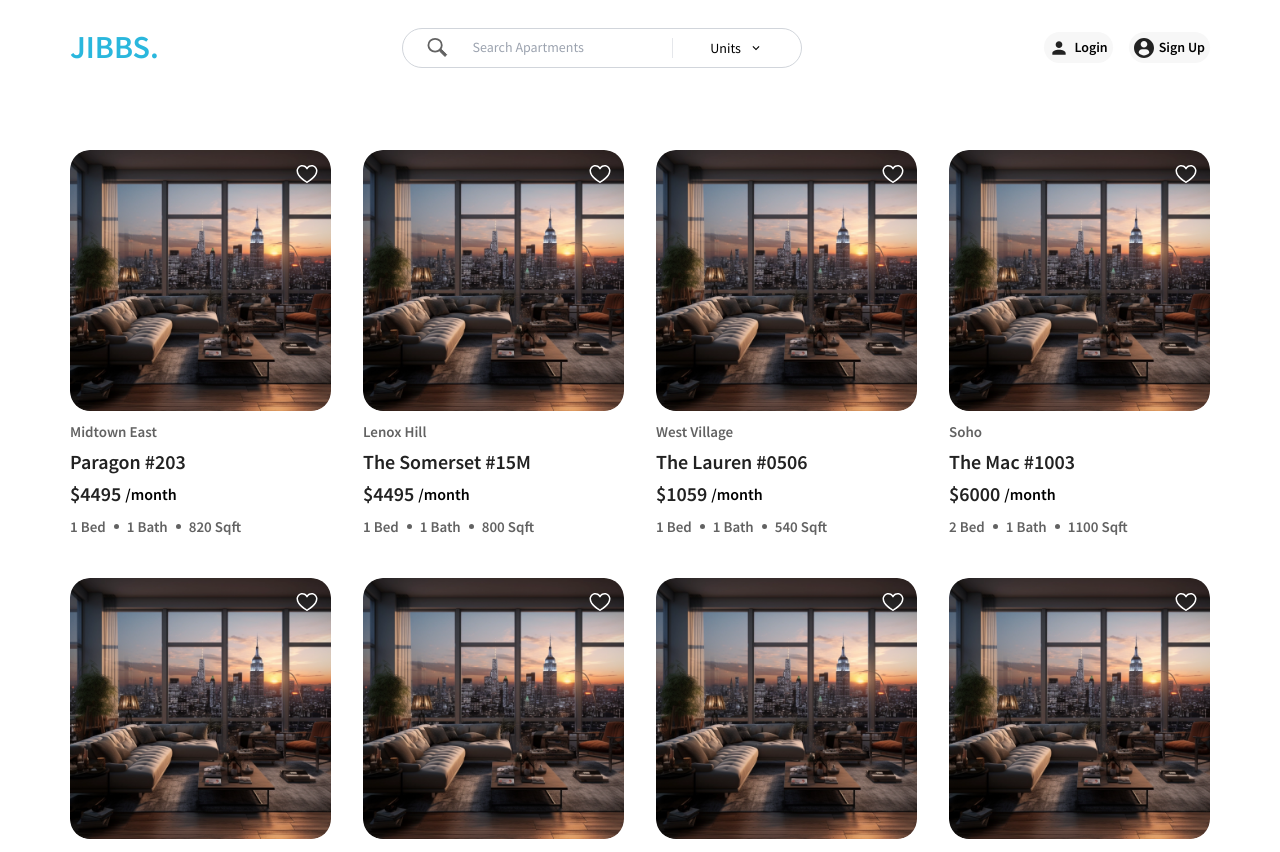
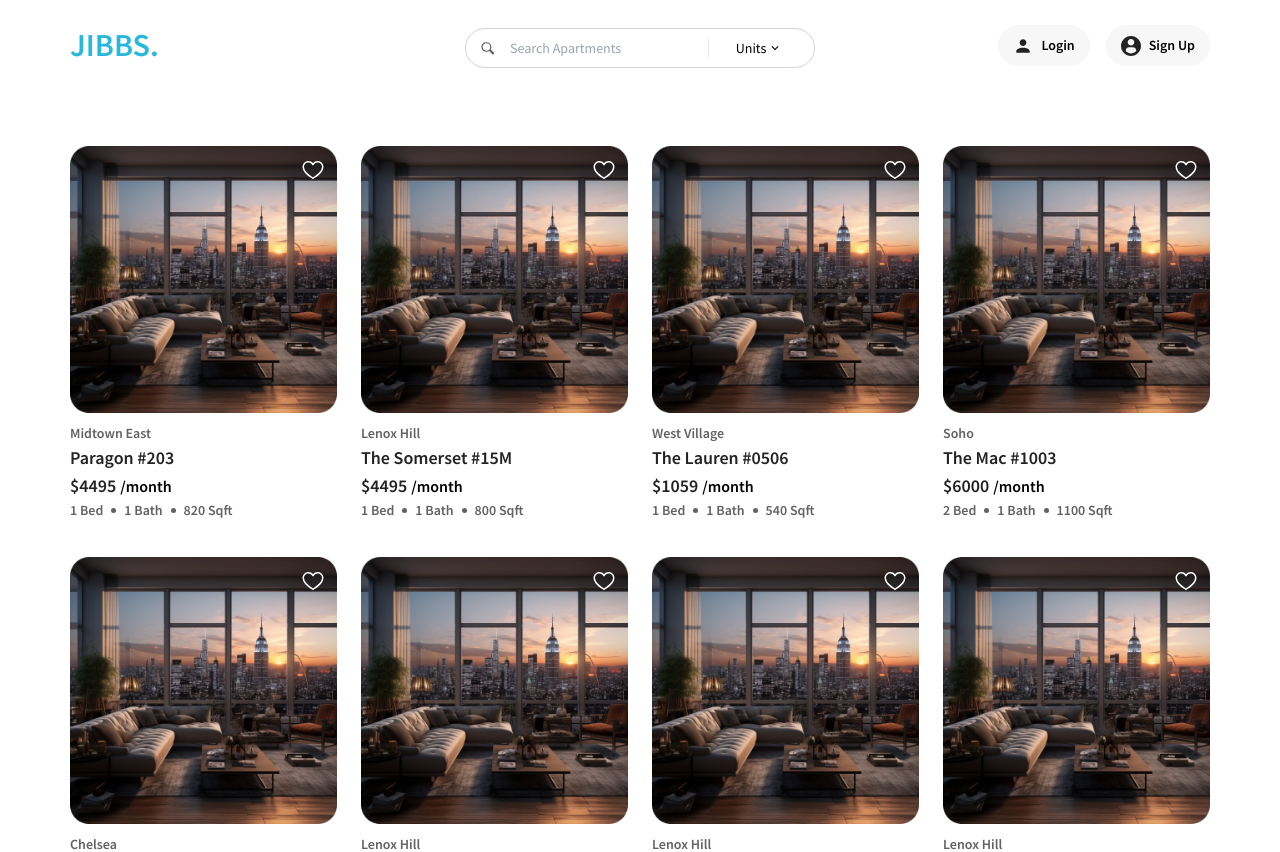
Before and after one commit to shariful10/jiibs, a Next.js app: page / in a window 1280 px wide. Shown: the top 852 px of the page. Built offline with nearby package versions, Linux system fonts and the light colour scheme.

Commit message:
header issue fixed

```diff
--- a/src/Components/Regular/ApartmentCard/ApartmentCard.jsx
+++ b/src/Components/Regular/ApartmentCard/ApartmentCard.jsx
@@ -1,11 +1,11 @@
 "use client";
 
+import AddWishlist from "@/Components/wishlist/AddWishlist";
+import Context from "@/Context/Context";
+import theSun from "@/assets/images/apartment/the-sun.png";
 import heartButton from "@/assets/images/heart-button.svg";
 import Image from "next/image";
-import theSun from "@/assets/images/apartment/the-sun.png";
-import Context from "@/Context/Context";
 import { useContext } from "react";
-import AddWishlist from "@/Components/wishlist/AddWishlist";
 import { ADD_WISHLIST } from "../Utils/constant";
 
 const ApartmentCard = ({ apartment = {} }) => {
@@ -30,7 +30,8 @@ const ApartmentCard = ({ apartment = {} }) => {
   return (
     <div className="col-span-1 cursor-pointer group">
       <div className="flex flex-col w-full">
-        <div className="aspect-square w-full relative overflow-hidden rounded-[20px]">
+        {/* image view */}
+        <div className="aspect-square w-full relative overflow-hidden rounded-[15px]">
           <Image
             className="object-cover h-full w-full group-hover:scale-110 duration-300"
             src={theSun}
@@ -50,19 +51,22 @@ const ApartmentCard = ({ apartment = {} }) => {
             <Image src={heartButton} alt="Heart button" />
           </div>
         </div>
-        <p className="text-[15px] text-[#626262] font-semibold mt-[10px]">
+
+        {/* content */}
+        <div className="space-y-[0px] mt-2.5">
+          <p className="text-[14px] text-[#626262] font-semibold">
             {apartment?.location}
           </p>
-        <h4 className="text-blackText font-semibold text-xl my-1">
+          <h4 className="text-blackText font-semibold text-lg">
             {apartment?.title}
           </h4>
           <div className="flex flex-row items-center gap-1">
-          <p className="text-blackText font-semibold text-xl">
+            <p className="text-blackText font-semibold text-lg">
               ${apartment?.price}
             </p>
-          <p className="font-semibold">/month</p>
+            <p className="font-semibold text-base">/month</p>
           </div>
-        <div className="flex items-center gap-2 text-[15px] font-semibold text-darkGray mt-2">
+          <div className="flex items-center gap-2 text-[14px] font-semibold text-darkGray mt-2">
             <p>{apartment?.bed} Bed</p>
             <span className="w-[5px] h-[5px] bg-darkGray rounded-full" />
             <p>{apartment?.bath} Bath</p>
@@ -71,6 +75,7 @@ const ApartmentCard = ({ apartment = {} }) => {
           </div>
         </div>
       </div>
+    </div>
   );
 };
 
--- a/src/Components/Regular/Inputs/InputSearch.jsx
+++ b/src/Components/Regular/Inputs/InputSearch.jsx
@@ -42,27 +42,28 @@ export default function InputSearch({ setResult = {}, setOpenDropDown }) {
 
   return (
     <>
-      <div className="flex-none gap-2  w-full max-w-[400px]">
-        <div className="m-auto flex flex-row items-center  rounded-full px-[24px] relative divide-x h-[40px] border border-lightGrayBorder">
+      {/* <div className="flex-none gap-2  w-full max-w-[350px]"> */}
+      <div className="w-full md:max-w-[230px] lg:max-w-[350px] absolute top-[28px] left-1/2 -translate-x-1/2 z-10">
+        <div className="m-auto flex flex-row items-center  rounded-full px-[15px] relative divide-x h-[40px] border border-lightGrayBorder">
           {/* search input */}
-          <div className="flex-1 flex items-center justify-start gap-2.5 w-full">
+          <div className="flex-1 flex items-center justify-start gap-0 w-full">
             <figure
-              className="hover:!text-primary transition duration-200 rounded-lg cursor-pointer"
+              className="hover:!text-primary transition duration-200 rounded-lg cursor-pointer h-[15px] w-[15px]"
               onClick={() => setOpenDropDown(true)}
             >
-              {magnifyGlassIcons}
+              <span className="h-[15px] w-[15px]">{magnifyGlassIcons}</span>
             </figure>
             <input
               type="text"
               onClick={() => setOpenDropDown(true)}
               placeholder="Search Apartments "
-              className="outline-none text-[14px] font-normal px-[15px] "
+              className="outline-none text-[14px] font-normal px-[15px] w-full"
               onChange={(e) => setInputSearch(e.target.value)}
             />
           </div>
 
           {/* select options */}
-          <div className=" focus:outline-none pl-6 flex items-center justify-end gap-2 capitalize bg-white relative">
+          <div className=" focus:outline-none pl-2.5 flex items-center justify-end gap-2 capitalize bg-white relative z-[999999]">
             {/* search unit options */}
             <button
               className={`bg-transparent capitalize cursor-pointer`}
@@ -70,20 +71,20 @@ export default function InputSearch({ setResult = {}, setOpenDropDown }) {
                 setOpenOptions(!openOptions);
               }}
             >
-              <span className="flex items-center gap-2 min-w-20 text-center justify-center text-sm">
+              <span className="flex items-center gap-0.5 min-w-20 text-center justify-center text-sm">
                 <span>{selectType}</span> <MdKeyboardArrowDown />
               </span>
             </button>
 
             <div
-              className={`transition-all left-0 top-9 duration-200 absolute
-              ${openOptions ? "block opacity-100 z-50" : "hidden opacity-0 z-0"}
+              className={`transition-all left-0 top-9 duration-200 absolute z-[99999]
+              ${openOptions ? "block" : "hidden"}
               `}
             >
-              <div className="bg-white shadow-md shadow-black/30 py-4 w-[14rem] space-y-1 rounded-md">
+              <div className="bg-white shadow-md shadow-black/30 py-0 w-[14rem] space-y-1 rounded-md">
                 {options?.map((option) => (
                   <button
-                    className="capitalize flex gap-4 items-center px-3 py-2 cursor-pointer hover:bg-primary/10 transition duration-200  w-full"
+                    className="capitalize flex gap-4 items-center px-3 py-3 cursor-pointer hover:bg-primary/10 transition duration-200  w-full"
                     key={option?._id}
                     onClick={() => {
                       setOpenOptions(false);
@@ -105,14 +106,12 @@ export default function InputSearch({ setResult = {}, setOpenDropDown }) {
   );
 }
 
-// search options
-
 // icons
 var magnifyGlassIcons = (
   <svg
     xmlns="http://www.w3.org/2000/svg"
-    width="21"
-    height="21"
+    width="100%"
+    height="100%"
     viewBox="0 0 23 22"
     fill="none"
   >
--- a/src/Components/Regular/Inputs/SearchResultShow.jsx
+++ b/src/Components/Regular/Inputs/SearchResultShow.jsx
@@ -21,7 +21,7 @@ export default function SearchResultShow({ data = [], setOpenDropDown }) {
         <Container>
           {/* Dropdown logo, search, close */}
           <div className="flex items-center justify-between gap-4">
-            <div className="hidden md:block">
+            <div className="hidden md:block  py-1.5">
               {/* logo */}
               <Logo />
             </div>
--- a/src/Components/Shared/Logo.jsx
+++ b/src/Components/Shared/Logo.jsx
@@ -3,7 +3,7 @@ import Link from "next/link";
 export default function Logo() {
   return (
     <>
-       <div className="flex text-[32px] leading-[47px] font-semibold text-primary py-3">
+      <div className="flex text-[32px] leading-[47px] font-semibold text-primary">
         <Link href="/">JIBBS.</Link>
       </div>
     </>
--- a/src/Components/Shared/NavigationBar.jsx
+++ b/src/Components/Shared/NavigationBar.jsx
@@ -1,5 +1,4 @@
 import Context from "@/Context/Context";
-import Link from "next/link";
 import { useContext } from "react";
 import SignIn from "../Authentication/SignIn/SignIn";
 import SignUp from "../Authentication/Signup/Signup";
@@ -29,9 +28,11 @@ const NavigationBar = () => {
   };
 
   return (
-    <div className="w-full hidden bg-base-100 md:flex items-center justify-between py-3">
+    <div className="w-full hidden bg-base-100 md:flex items-center justify-between py-3 ">
       {/* logo */}
-      <Logo />
+      <div className="py-2.5">
+        <Logo />
+      </div>
 
       {/* search input */}
       <InputSearchBar />
@@ -76,7 +77,7 @@ function AuthButton({ icons, title, handleAuthButton }) {
   return (
     <div
       onClick={handleAuthButton}
-      className="p-[5px] gap-[5px] rounded-[100px] flex items-center justify-center bg-lightGray cursor-pointer"
+      className="py-2.5 px-[15px] gap-[8px] rounded-[100px] flex items-center justify-center bg-lightGray cursor-pointer"
     >
       <figure className="w-5 h-5"> {icons}</figure>
       <span className="text-[14px] font-semibold">{title}</span>
--- a/src/app/(root)/page.jsx
+++ b/src/app/(root)/page.jsx
@@ -1,9 +1,7 @@
 "use client";
 
-import CategoriesAndFilter from "@/Components/CategoriesAndFilter";
 import MobileFiltering from "@/Components/Filters/MobileFiltering";
 import ApartmentCard from "@/Components/Regular/ApartmentCard/ApartmentCard";
-import Container from "@/Components/Regular/Container";
 import { data } from "@/Components/data";
 import React from "react";
 
@@ -17,15 +15,15 @@ const Home = () => {
       {/* Mobile categories and filtering  */}
       <MobileFiltering />
 
-      <div className="pt-6 md:pb-[60px] md:pt-[55px] grid grid-cols-1 sm:grid-cols-2 md:grid-cols-3 lg:grid-cols-4 gap-x-8 gap-y-10">
+      <div className="md:pt-[55px] grid grid-cols-1 sm:grid-cols-2 md:grid-cols-3 lg:grid-cols-4 gap-x-6 gap-y-9">
         {apartments.map((apartment, index) => (
           <ApartmentCard key={index} apartment={apartment} />
         ))}
       </div>
 
-      <div className="py-5 md:py-10 lg:pb-[3.75rem] text-center">
+      <div className="pt-10 pb-[60px]  text-center">
         {/* load more */}
-        <button className="border border-softGray py-3 px-4 rounded-[7px] font-semibold text-xl">
+        <button className="border border-softGray py-2.5 px-6 rounded-md font-semibold text-[15px]">
           Load More
         </button>
       </div>
```
Lines whose indentation alone changed are shown as unchanged.
